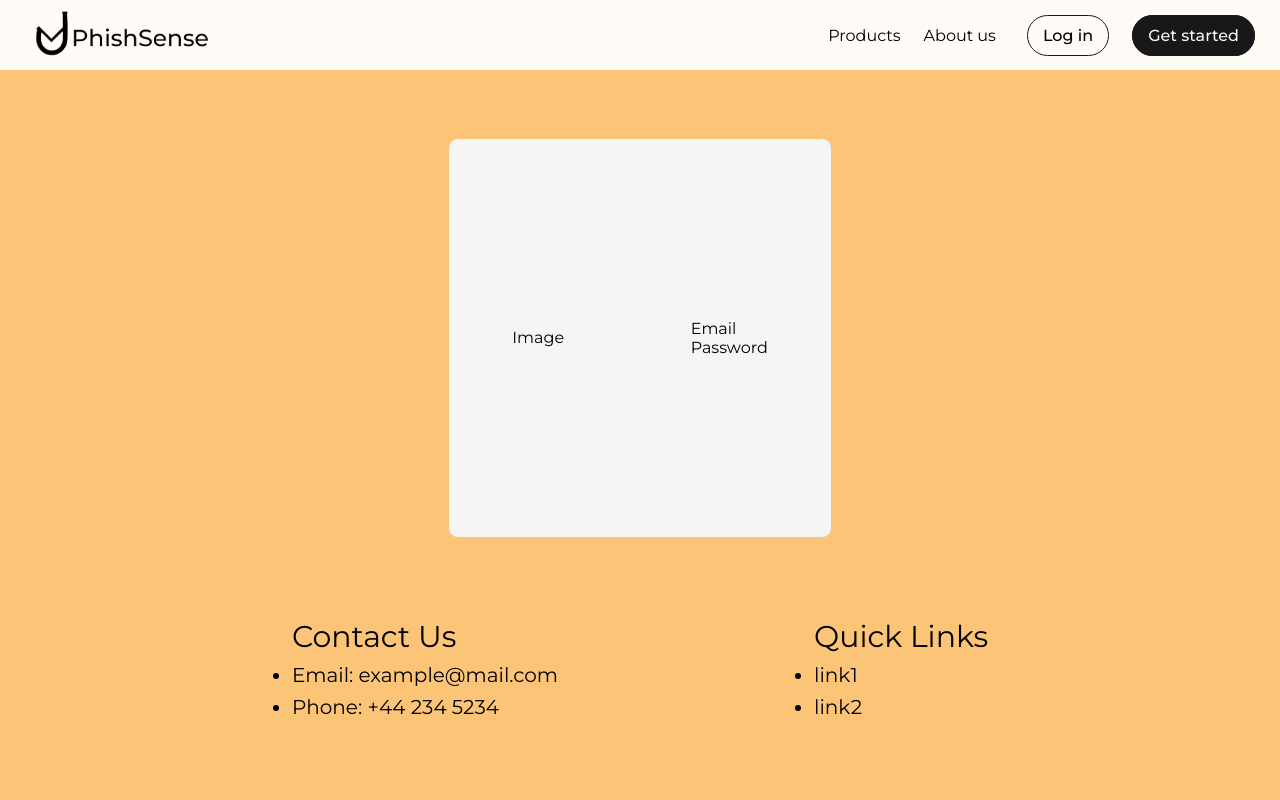
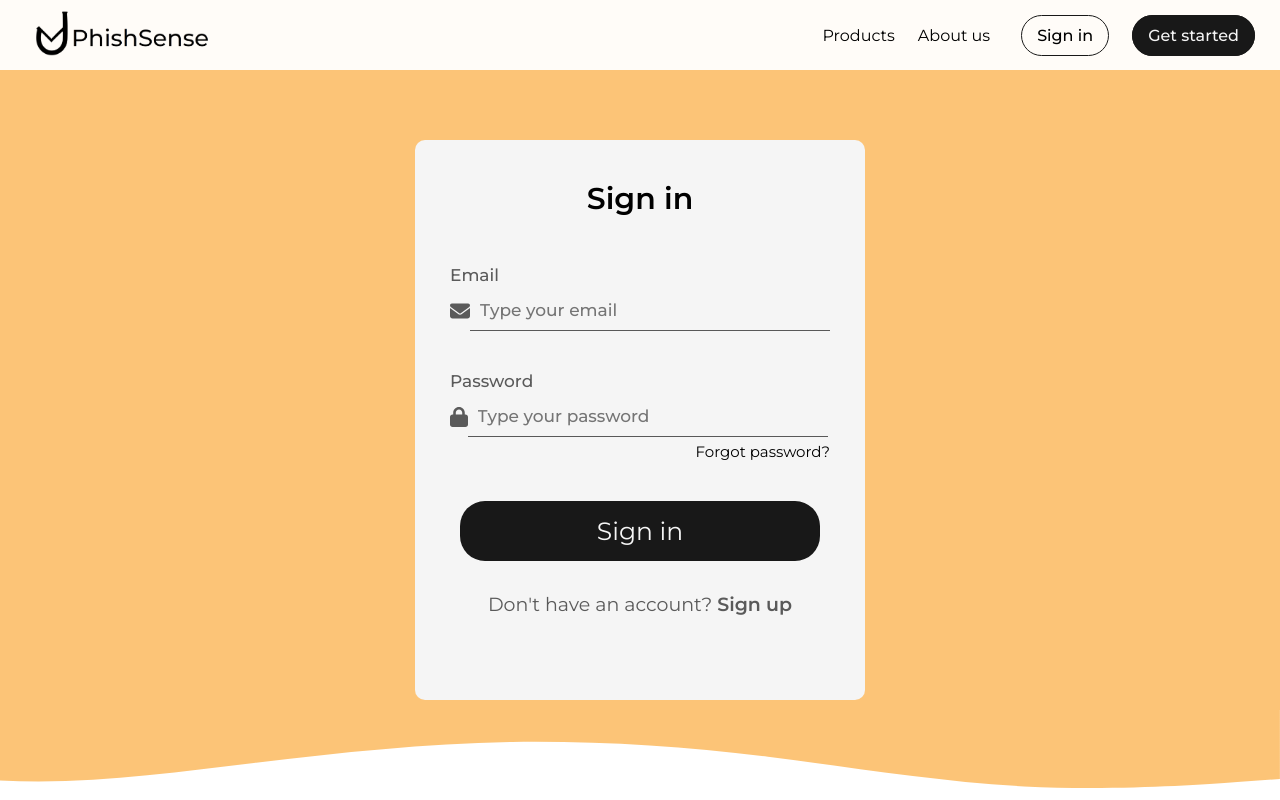
Before and after one commit to Que-sar/PhishSense, a React (Create React App) app: page /login in a window 1280 px wide. Shown: the top 800 px of the page. Built offline with nearby package versions, Linux system fonts and the light colour scheme.

Commit message:
Sign in page design done

```diff
--- a/src/components/home/Benefits.css
+++ b/src/components/home/Benefits.css
@@ -1,10 +1,3 @@
-.benefits-wave img{
-
-    width: 100%;
-    z-index: -1;
-    margin-top: -2px;
-}
-
 .benefits-list {
   display: flex;
   flex-direction: row;
@@ -13,7 +6,6 @@
 }
 
 .benefits-title {
-
   display: flex;
   justify-content: center;
   font-weight: bolder;
@@ -46,7 +38,6 @@
   display: flex;
   flex-direction: row;
   margin-bottom: 20px;
-
 }
 
 .benefit-item-title {
@@ -68,7 +59,6 @@
   margin-top: 1vh;
   margin-right: 2vh;
   margin-left: 2vh;
-
 }
 
 .benefit-item-icon img {
@@ -79,15 +69,12 @@
   padding: 5px;
 }
 
-
 @media (max-width: 991px) {
-
   .benefits-list {
     flex-direction: column;
     justify-content: center;
     align-items: center;
   }
-
 
   .benefits-list > * {
     max-width: 75vw;
@@ -100,5 +87,9 @@
   .benefit-item-description {
     font-size: calc(22px + 0.390625vw);
   }
-
 }
+@media (max-width: 709px) {
+  .benefits-section {
+    margin-top: 10vh;
+  }
+}
--- a/src/components/home/Benefits.js
+++ b/src/components/home/Benefits.js
@@ -2,8 +2,7 @@ import React from "react";
 
 import "./Benefits.css";
 
-import BenefitsWave from "../images/heroWave.svg";
-
+import Wave from "../wave/Wave";
 import ShieldIcon from "../images/shieldIcon.svg";
 import PeaceIcon from "../images/peaceIcon.svg";
 import TrophyIcon from "../images/trophyIcon.svg";
@@ -11,9 +10,7 @@ import TrophyIcon from "../images/trophyIcon.svg";
 const Benefits = () => {
   return (
     <>
-      <div className="benefits-wave">
-        <img src={BenefitsWave} alt="Benefits Wave" />
-      </div>
+      <Wave />
       <div className="benefits-section">
         <div className="benefits-title">Benefits</div>
         <div className="benefits-description">
--- a/src/components/home/Hero.js
+++ b/src/components/home/Hero.js
@@ -20,7 +20,7 @@ const Hero = () => {
         <div className="hero-call-to-action">
           <button className="hero-action-button">Get started</button>
           <Link to="/demo" className="hero-tryout-button">
-            Try demo
+            Try it Free
           </Link>
         </div>
       </div>
--- a/src/components/login/Login.css
+++ /dev/null
@@ -1,10 +0,0 @@
-.logreg-container {
-  display: flex;
-  flex-direction: column;
-  justify-content: center;
-  align-items: center;
-  margin-top: 70px;
-  height: 100vh;
-  width: 100vw;
-  background-color: #fcc477;
-}
--- a/src/components/login/LoginPanel.css
+++ b/src/components/login/LoginPanel.css
@@ -1,12 +1,120 @@
+.login-panel-container {
+  display: flex;
+  justify-content: center;
+  height: 80vh;
+  width: 100vw;
+  margin-top: 70px;
+  background-color: #fcc477;
+}
+
 .login-panel {
+  margin-top: 70px;
   display: flex;
-  justify-content: space-around;
+  flex-direction: column;
+  height: 70vh;
+  max-width: 450px;
+  width: 95%;
+  border-radius: 10px;
+  background-color: whitesmoke;
+}
+
+.login-title {
+  display: flex;
+  justify-content: center;
   align-items: center;
-  height: 50vh;
-  min-width: 30vw;
-  border-style: solid;
-  border-width: thin;
+  font-size: calc(25px + 0.390625vw);
+  font-weight: 600;
+  margin-top: 5vh;
+  margin-bottom: 1vh;
+}
+
+.login-email-sign,
+.login-password-sign {
+  margin-top: 5vh;
+  margin-left: 35px;
+  margin-bottom: 5px;
+  font-size: calc(12px + 0.390625vw);
+  font-weight: 500;
+  color: rgba(24, 24, 24, 0.7);
+}
+.login-email,
+.login-password {
+  display: flex;
+  width: 100%;
+  align-items: center;
+}
+
+.login-email-icon,
+.login-password-icon {
+  margin-left: 35px;
+  height: 20px;
+}
+
+#email-input,
+#password-input {
+  font-size: calc(12px + 0.390625vw);
+  font-weight: 500;
+  height: fit-content;
+  padding: 10px;
+  width: 80%;
   background-color: whitesmoke;
-  border-radius: 10px;
-  border-color: #fcc477;
+  color: rgba(24, 24, 24, 0.7);
+  border-bottom: 1px solid;
+  border-color: #181818b3;
+  margin-right: 35px;
 }
+
+.login-forgot-password {
+  display: flex;
+  justify-content: flex-end;
+  margin-right: 35px;
+  margin-top: 5px;
+  cursor: pointer;
+  font-size: calc(10px + 0.390625vw);
+}
+
+.login-button-container {
+  display: flex;
+  justify-content: center;
+}
+
+.login-button {
+  display: flex;
+  align-items: center;
+  justify-content: center;
+  height: fit-content;
+  width: 80%;
+  padding: 15px;
+  font-size: calc(20px + 0.390625vw);
+  background-color: rgb(24, 24, 24);
+  color: #f5f5f5;
+  border-radius: 25px;
+  margin-top: 5vh;
+}
+
+.login-button:hover {
+  background-color: rgba(0, 0, 0, 0.65);
+  transition: background-color 0.3s ease;
+  cursor: pointer;
+}
+
+.login-sign-up-container {
+  display: flex;
+
+  justify-content: center;
+  align-items: center;
+  margin-top: 4vh;
+}
+
+.login-sign-up-or {
+  color: rgba(24, 24, 24, 0.7);
+  font-size: calc(14px + 0.390625vw);
+}
+
+.login-sign-up {
+  font-weight: 600;
+  color: rgba(24, 24, 24, 0.7);
+  margin-left: 5px;
+  font-size: calc(14px + 0.390625vw);
+  cursor: pointer;
+}
--- a/src/components/login/LoginPanel.js
+++ b/src/components/login/LoginPanel.js
@@ -1,13 +1,49 @@
 import React from "react";
 import "./LoginPanel.css";
+import EmailIcon from "../images/loginIcons/emailIcon.svg";
+import PasswordIcon from "../images/loginIcons/passwordIcon.svg";
 
 const LoginPanel = () => {
   return (
-    <div className="login-panel">
-      <div className="login-image">Image</div>
-      <div className="login-entries">
-        <div className="login-email">Email</div>
-        <div className="login-password">Password</div>
+    <div className="login-panel-container">
+      <div className="login-panel">
+        <div className="login-title">Sign in</div>
+        <div className="login-entries">
+          <div className="login-email-sign">Email</div>
+          <div className="login-email">
+            <img src={EmailIcon} className="login-email-icon" alt="Email" />
+            <input
+              type="email"
+              id="email-input"
+              name="email"
+              placeholder="Type your email"
+              required
+            />
+          </div>
+          <div className="login-password-sign">Password</div>
+          <div className="login-password">
+            <img
+              src={PasswordIcon}
+              className="login-password-icon"
+              alt="Password"
+            />
+            <input
+              type="password"
+              id="password-input"
+              name="password"
+              placeholder="Type your password"
+              required
+            />
+          </div>
+          <div className="login-forgot-password">Forgot password?</div>
+          <div className="login-button-container">
+            <button className="login-button">Sign in</button>
+          </div>
+        </div>
+        <div className="login-sign-up-container">
+          <div className="login-sign-up-or">Don't have an account?</div>
+          <div className="login-sign-up">Sign up</div>
+        </div>
       </div>
     </div>
   );
--- a/src/components/routing/Routes.js
+++ b/src/components/routing/Routes.js
@@ -32,7 +32,7 @@ const usedRoutes = [
   },
   {
     path: "/login",
-    name: "Log in",
+    name: "Sign in",
     reference: "login",
     component: Login,
   },
--- /dev/null
+++ b/src/components/wave/Wave.css
@@ -0,0 +1,5 @@
+.benefits-wave img {
+  width: 100%;
+  z-index: -1;
+  margin-top: -2px;
+}
--- /dev/null
+++ b/src/components/wave/Wave.js
@@ -0,0 +1,13 @@
+import React from "react";
+import BenefitsWave from "../images/heroWave.svg";
+import "./Wave.css";
+
+const Wave = () => {
+  return (
+    <div className="benefits-wave">
+      <img src={BenefitsWave} alt="Benefits Wave" />
+    </div>
+  );
+};
+
+export default Wave;
--- a/src/pages/Login.js
+++ b/src/pages/Login.js
@@ -1,13 +1,14 @@
 import LoginPanel from "../components/login/LoginPanel";
-import "../components/login/Login.css";
 import Footer from "../components/footer/Footer";
+import Wave from "../components/wave/Wave";
 
 const Login = () => {
   return (
-    <div className="logreg-container">
+    <>
       <LoginPanel />
+      <Wave />
       <Footer />
-    </div>
+    </>
   );
 };
 
```
Also changed, not shown: src/components/images/loginIcons/emailIcon.svg (added), src/components/images/loginIcons/passwordIcon.svg (added). Lines whose indentation alone changed are shown as unchanged.
